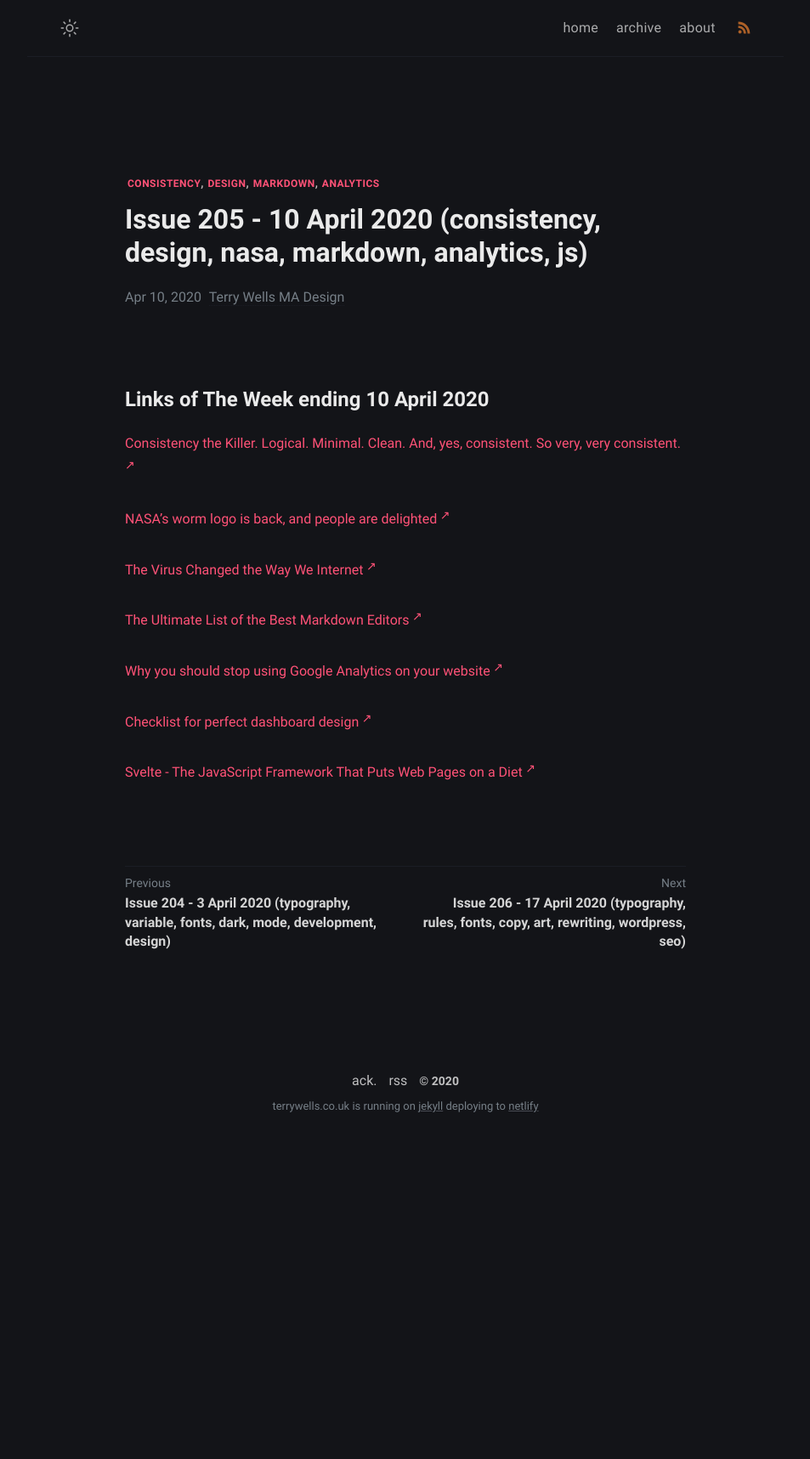
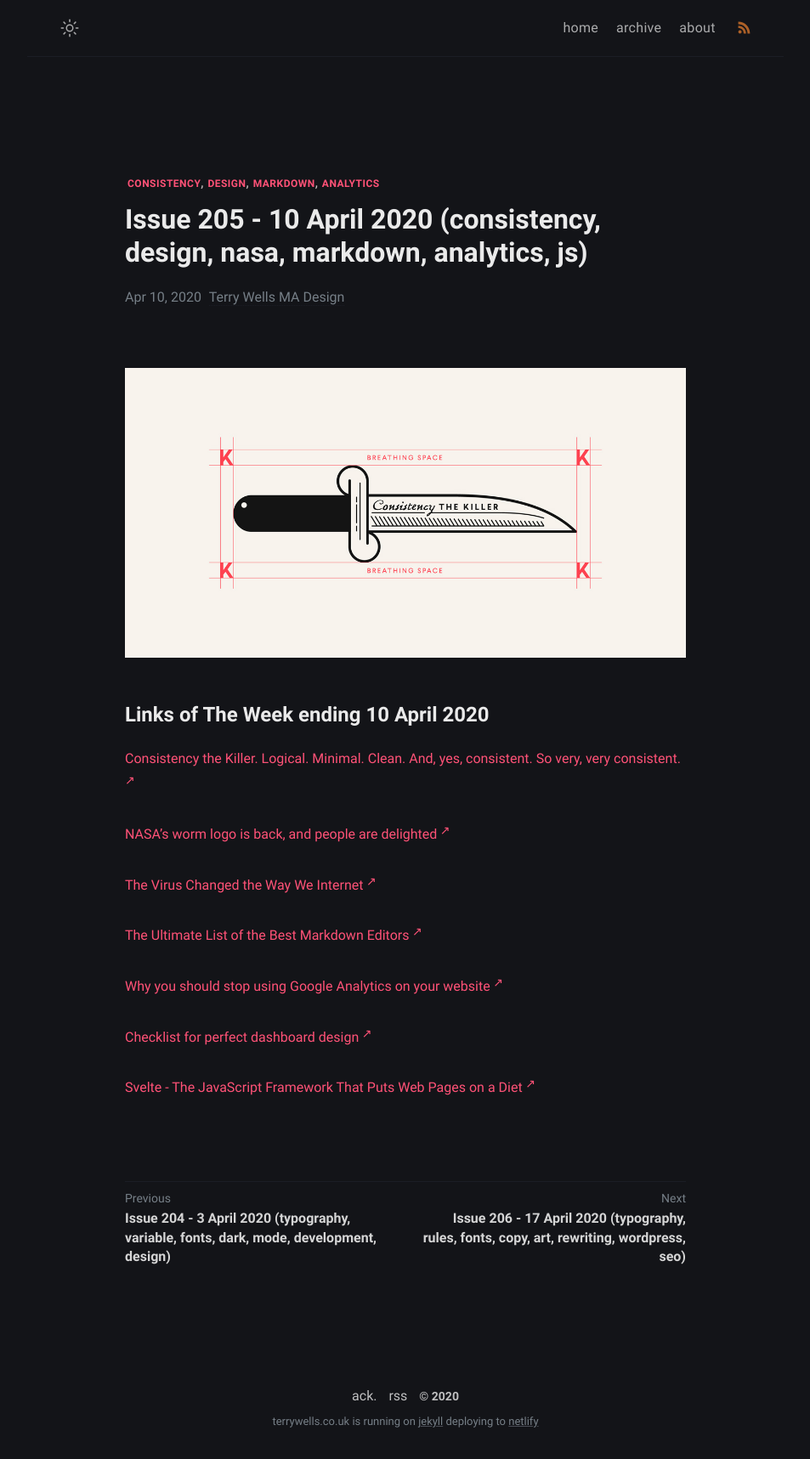
Before and after one commit to wristtattoo/jekyll-klise, a Jekyll site: the page built from _posts/2020-11-03-issue-205-10-april-2020-consistency-design-nasa-markdown-analytics-js.md, in a window 1280 px wide. Shown: the whole page at 85% size, without its empty margins (163-1116 px from the left). Built offline with Jekyll 4.4.1, drawn with Linux system fonts in a browser that asks for light colours; a script that is not in the unit is left out; before the commit the page ends 1346 px from its top, so only the background shows below that.

Commit message:
Update Links of The Week “2020-11-03-issue-205-10-april-2020-consistency-design-nasa-markdown-analytics-js”

```diff
--- a/_posts/2020-11-03-issue-205-10-april-2020-consistency-design-nasa-markdown-analytics-js.md
+++ b/_posts/2020-11-03-issue-205-10-april-2020-consistency-design-nasa-markdown-analytics-js.md
@@ -4,6 +4,8 @@ title: Issue 205 - 10 April 2020 (consistency, design, nasa, markdown, analytics
 tags: consistency design markdown analytics
 date: 2020-04-10T17:51:50.118Z
 ---
+![Consistency the Killer](/assets/uploads/issue-205.png "Consistency the Killer")
+
 # Links of The Week ending 10 April 2020
 
 <a href="https://uxdesign.cc/consistency-the-killer-e7a305789c2f" title="Consistency the Killer" alt="Consistency the Killer"  target="_blank">Consistency the Killer. Logical. Minimal. Clean. And, yes, consistent. So very, very consistent.</a>
```
Also changed, not shown: assets/uploads/issue-205.png (added).
